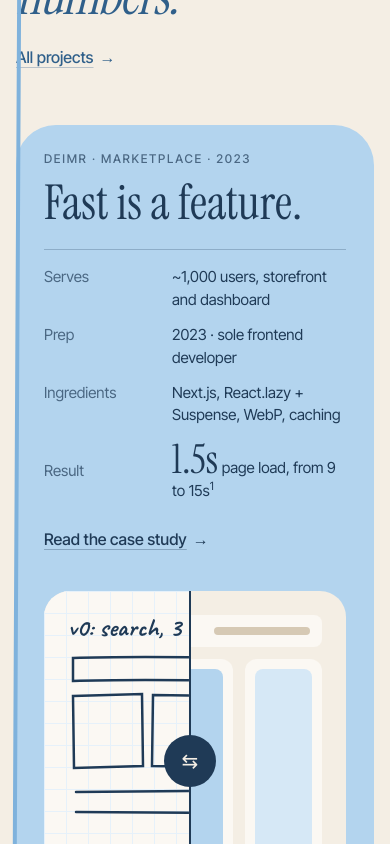
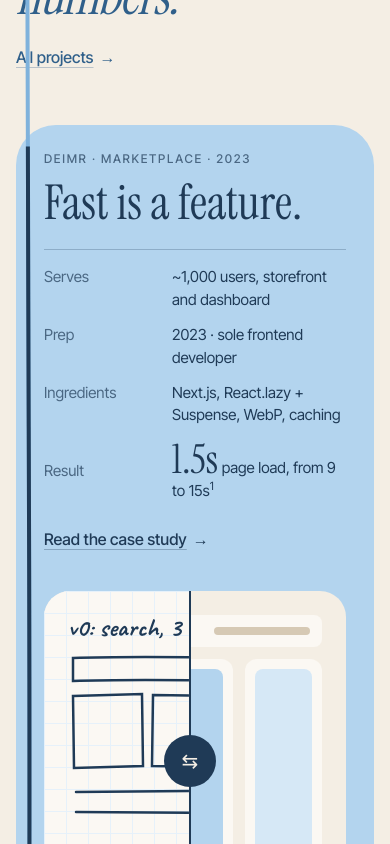
Before and after one commit to ifeanyianyanwu/personal-website, a Next.js app: page / in a window 390 px wide. Shown: the part 1860-2704 px from the top of the page. Built offline with nearby package versions, Linux system fonts and the light colour scheme.

Commit message:
fix(plot): route the mobile line through the flagship card's padding so it turns navy

```diff
--- a/src/components/home/work.tsx
+++ b/src/components/home/work.tsx
@@ -24,7 +24,10 @@ export function Work() {
       </div>
 
       <Reveal className="mt-14">
-        <article className="grid gap-10 rounded-[2.5rem] bg-sky p-7 text-on-sky md:grid-cols-2 md:p-11">
+        <article data-plot-surface className="relative grid gap-10 rounded-[2.5rem] bg-sky p-7 text-on-sky md:grid-cols-2 md:p-11">
+          {/* Mobile: run the line inside the card's left padding so it turns navy instead of blurring into the card edge. */}
+          <PlotPoint n={13.5} className="top-10 left-3 md:hidden" />
+          <PlotPoint n={13.7} className="bottom-10 left-3 md:hidden" />
           <div className="flex flex-col gap-4">
             <p className="text-eyebrow opacity-70">{flagship.eyebrow}</p>
             <h3 className="font-serif text-[clamp(3rem,5vw,4.5rem)] leading-[0.92]">{flagship.headline}</h3>
```
